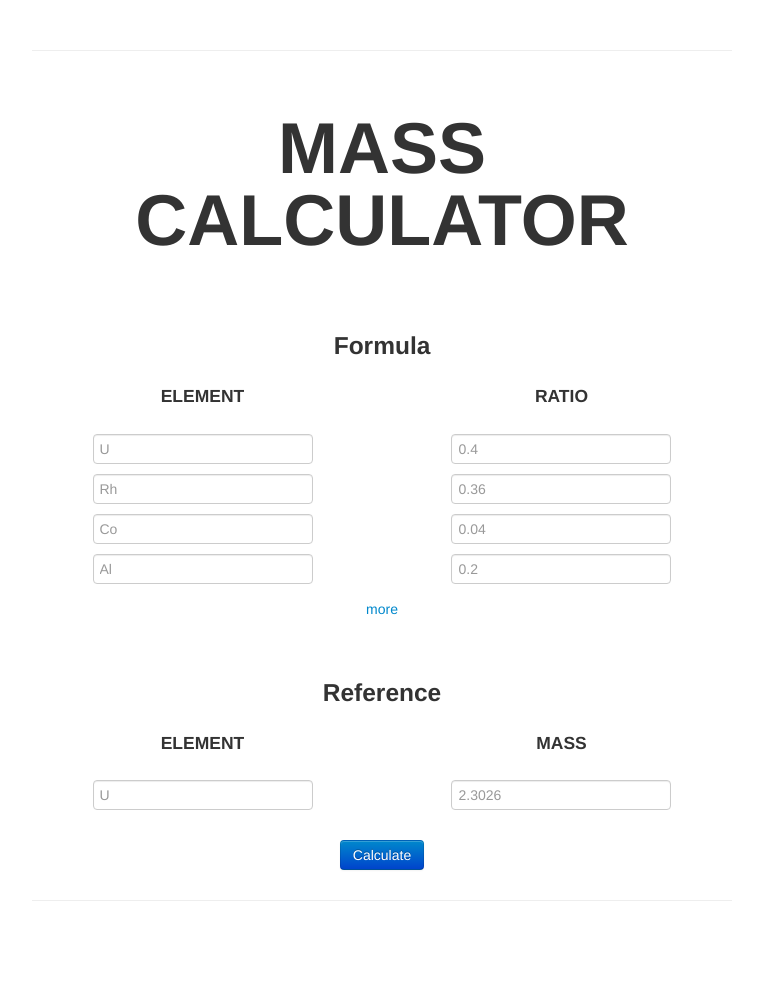
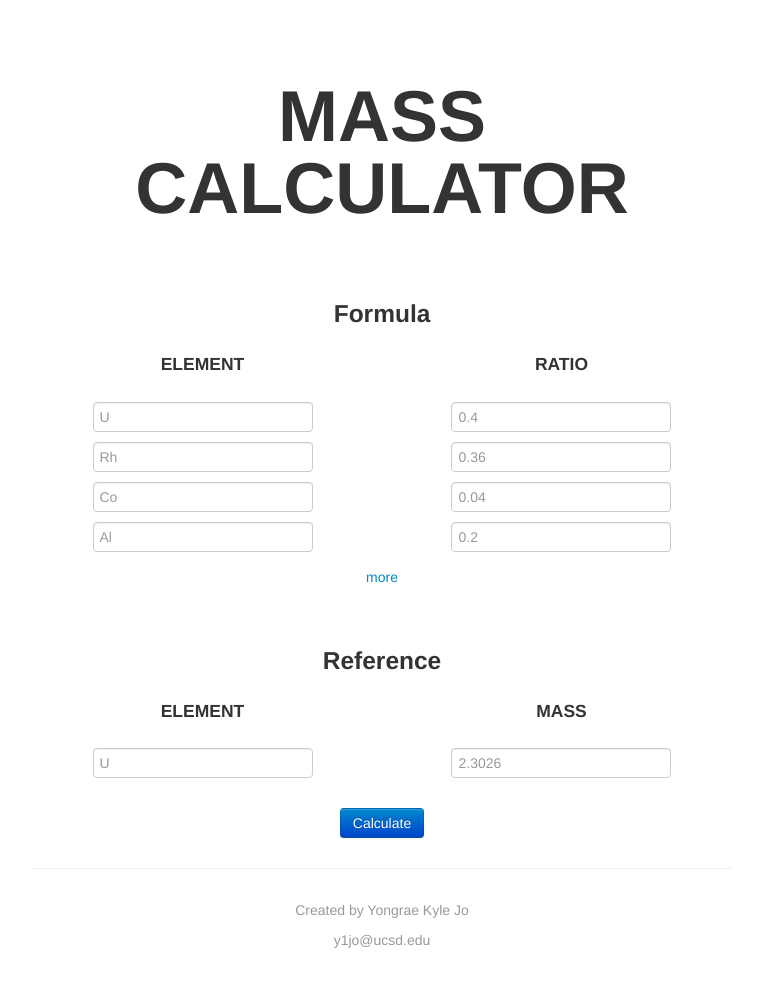
Before and after one commit to dreamgonfly/mentalbreakdown, a Flask app: page /mass_calculator in a window 1280 px wide. Shown: the whole page, without its empty margins (258-1021 px from the left). Before the commit the page ends 901 px from the top, so only its background shows below. Run offline with Flask 2, Linux system fonts and the light colour scheme.

Commit message:
add signiture

```diff
--- a/app/templates/mass_calculator.html
+++ b/app/templates/mass_calculator.html
@@ -94,7 +94,6 @@
         <!-- <div class="masthead">         -->
         <!-- <h3 class="muted">Mass Calculator</h3> -->
         <!-- </div> -->
-        <hr />
         <div class="jumbotron">
             <h1>MASS CALCULATOR</h1>
         </div>
@@ -148,7 +147,16 @@
         <tbody id="rows">
         </tbody>
         </table>
-    </div>
+        <hr />
+        </div>
+
+        <div class="mastfoot">
+          <div class="inner center">
+            <p class="muted">Created by Yongrae Kyle Jo</p>
+            <p class="muted">y1jo@ucsd.edu</p>
+          </div>
+        </div>
+
 </div>
 </div>
 </body>
```
